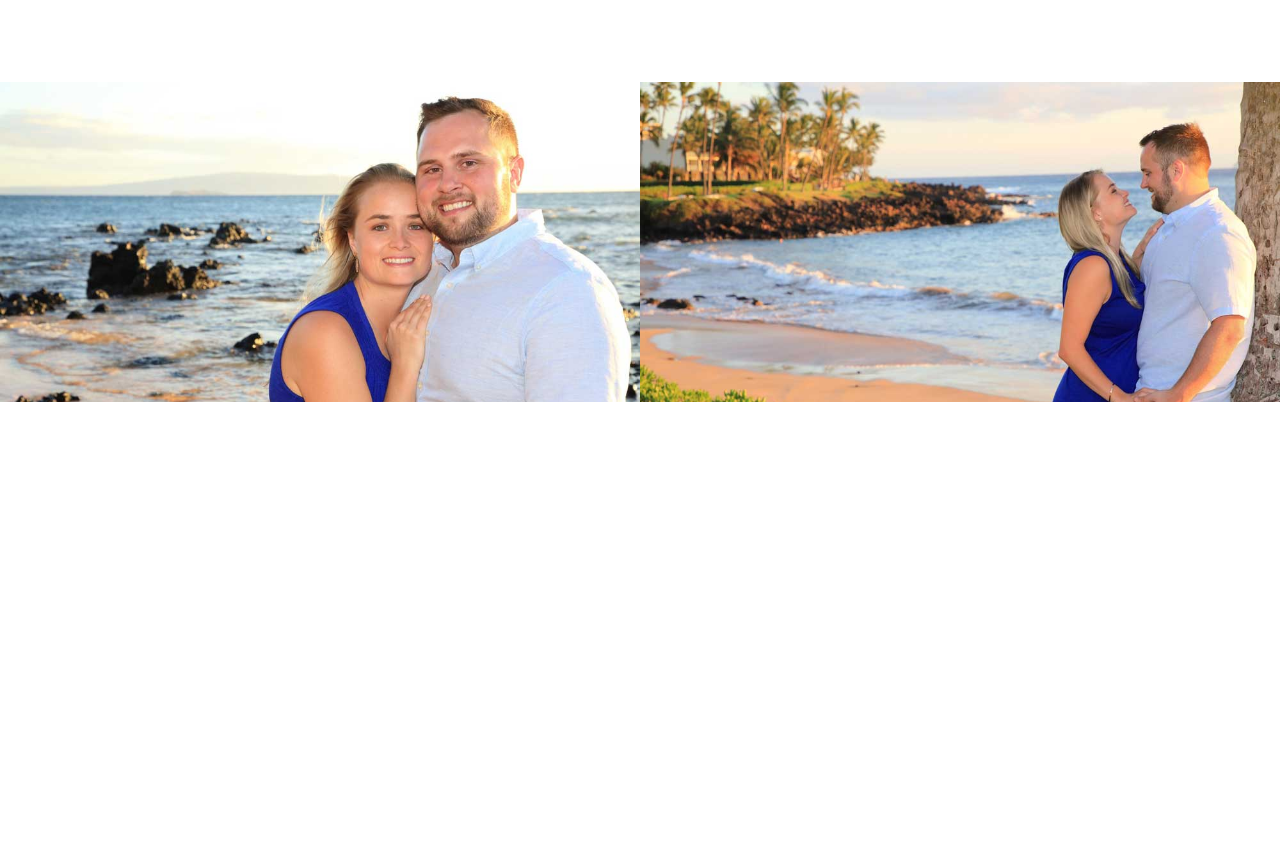
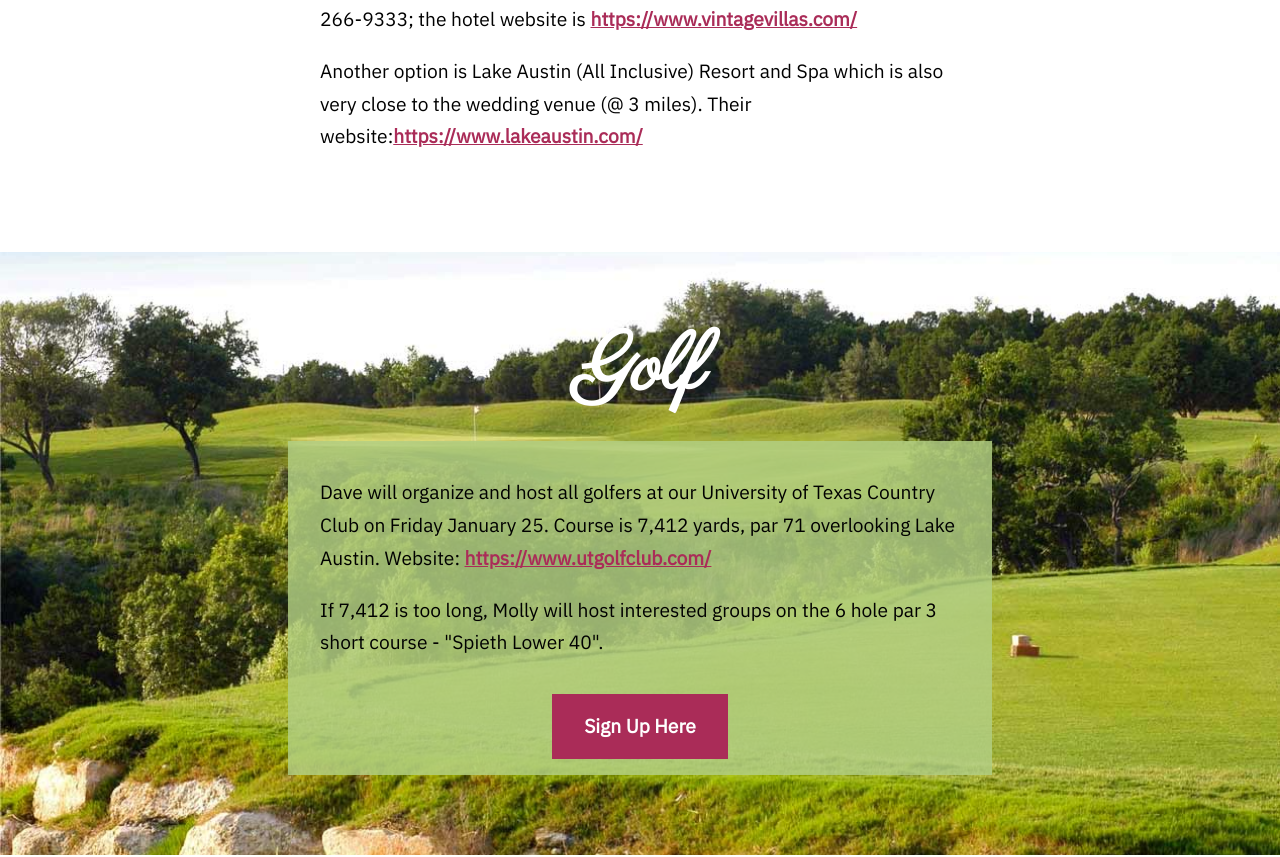
Before and after one commit to njsokol/sokol-wedding, a React (Create React App) app: page / in a window 1280 px wide. Shown: the part 2661-3518 px from the top of the page. Before the commit the page ends 3063 px from the top, so only its background shows below. Built offline with nearby package versions, Linux system fonts and the light colour scheme.

Commit message:
feat: add in golf

```diff
--- a/src/App.css
+++ b/src/App.css
@@ -118,3 +118,42 @@ html body {
   justify-content: center;
   align-items: center;
 }
+
+.text-container {
+  max-width: 640px;
+  margin: 0 auto;
+  font-size: 1.2em;
+  line-height: 1.7em;
+}
+
+.text-container a {
+  color: #aa2c58;
+  font-weight: 700;
+}
+
+a.golf-sign-up {
+  all: unset;
+  padding: 1rem 2rem;
+  background-color: #aa2c58;
+  color: #fff;
+  font-weight: 900;
+  margin-top: 1rem;
+  display: inline-block;
+  transition: all 0.5s;
+}
+
+a.golf-sign-up:hover {
+  background-color: #c5396a;
+  box-shadow: 0px 8px 24px -9px #111;
+  cursor: pointer;
+}
+
+.golf-container {
+  background-image: url("./images/golf.jpg");
+  background-position: center;
+  background-size: cover;
+}
+.golf-container .text-container {
+  padding: 1rem 2rem;
+  background-color: #b2cf84d4;
+}
--- a/src/App.js
+++ b/src/App.js
@@ -3,6 +3,7 @@ import "./App.css";
 import Image1 from "./images/engagement-photos/AW0A1155.JPG";
 import Image4 from "./images/engagement-photos/AW0A1191.JPG";
 import Image5 from "./images/engagement-photos/AW0A1284.JPG";
+import golfImage from "./images/golf.jpg";
 
 class App extends Component {
   render() {
@@ -94,6 +95,79 @@ class App extends Component {
             padding: "3rem 0 5rem 0"
           }}
         >
+          <h1 className="heading-1">Room Block</h1>
+          <div className="text-container">
+            <p>
+              We have reserved a block of hotel rooms at the wedding venue -
+              Vintage Villas Boutique Hotel, Lake Travis. The room block is in
+              the (Central Texas Villa) and available for our group to book on
+              Friday, January 25 and/or Saturday, January 26. You may call the
+              Vintage Villas Hotel directly 512-266-9333; the hotel website is{" "}
+              <a
+                href="https://www.vintagevillas.com/"
+                target="_blank"
+                rel="noopener noreferrer"
+              >
+                https://www.vintagevillas.com/
+              </a>{" "}
+            </p>
+            <p>
+              Another option is Lake Austin (All Inclusive) Resort and Spa which
+              is also very close to the wedding venue (@ 3 miles). Their
+              website:
+              <a
+                href="https://www.lakeaustin.com/"
+                target="_blank"
+                rel="noopener noreferrer"
+              >
+                https://www.lakeaustin.com/
+              </a>
+            </p>
+          </div>
+        </div>
+        <div
+          style={{
+            padding: "3rem 0 5rem 0"
+          }}
+          className="golf-container"
+        >
+          <h1 className="heading-1" style={{ color: "#FFF" }}>
+            Golf
+          </h1>
+          <div className="text-container">
+            <p>
+              Dave will organize and host all golfers at our University of Texas
+              Country Club on Friday January 25. Course is 7,412 yards, par 71
+              overlooking Lake Austin. Website:{" "}
+              <a
+                href="https://www.utgolfclub.com/"
+                target="_blank"
+                rel="noopener noreferrer"
+              >
+                https://www.utgolfclub.com/
+              </a>
+            </p>
+            <p>
+              If 7,412 is too long, Molly will host interested groups on the 6
+              hole par 3 short course - "Spieth Lower 40".
+            </p>
+            <div style={{ textAlign: "center" }}>
+              <a
+                href="https://docs.google.com/spreadsheets/d/1wjkILY6xvjq-Y8QVVMpOOo7ogW95hLbccnDlA9Z9SLA/edit?usp=sharing"
+                target="_blank"
+                rel="noopener noreferrer"
+                className="golf-sign-up"
+              >
+                Sign Up Here
+              </a>
+            </div>
+          </div>
+        </div>
+        <div
+          style={{
+            padding: "3rem 0 5rem 0"
+          }}
+        >
           <h1 className="heading-1">Gift Registry</h1>
           <a
             href="https://www.bedbathandbeyond.com/store/giftregistry/viewregistryguest/546642406?eventType=Wedding"
@@ -122,28 +196,6 @@ class App extends Component {
             style={{ backgroundImage: `url(${Image5})` }}
           />
         </div>
-
-        {/* <p>How to get to the ceremony/ hotel room block</p>
-        <p>Hotel room block reservation</p>
-
-        <p>Are you from out of town? (Tour Guide Page) </p>
-        <p>
-          Suggestions on what to do on Friday night (Restaurant suggestions
-          around the hotel) and what to do on Saturday day before the wedding…
-          In Austin or around the area
-        </p>
-        <p>
-          Suggestions for dinner: The Oasis, Moviehouse and Eatery, Jennas Asian
-          Kitchen
-        </p>
-        <p>Go Into Austin: Chuy’s, For Tex Mex</p>
-
-        <p>Attire- Casual</p>
-
-        <p>Registry- </p>
-        <p>Pottery Barn</p>
-        <p>Crate and Barrel</p>
-        <p>Bed Bath and Beyond</p> */}
       </div>
     );
   }
```
Also changed, not shown: src/images/golf.jpg (added).
